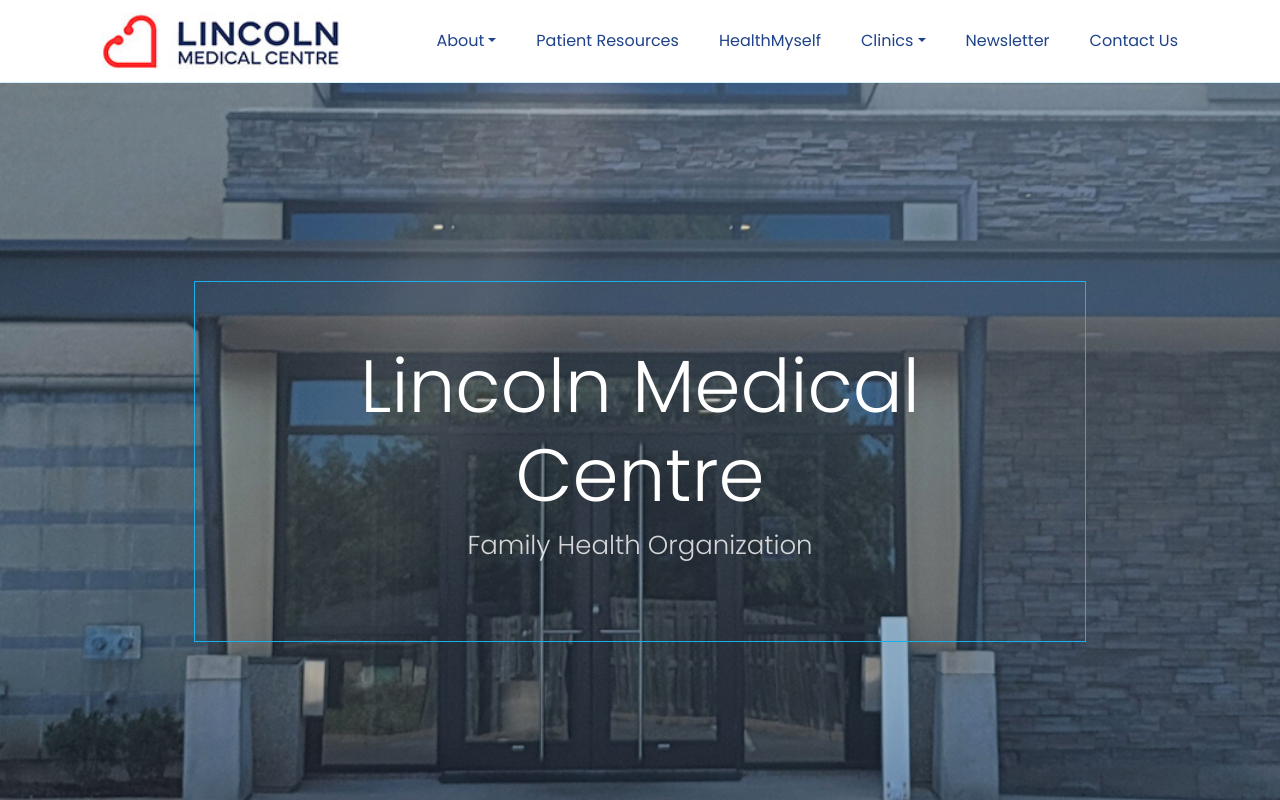
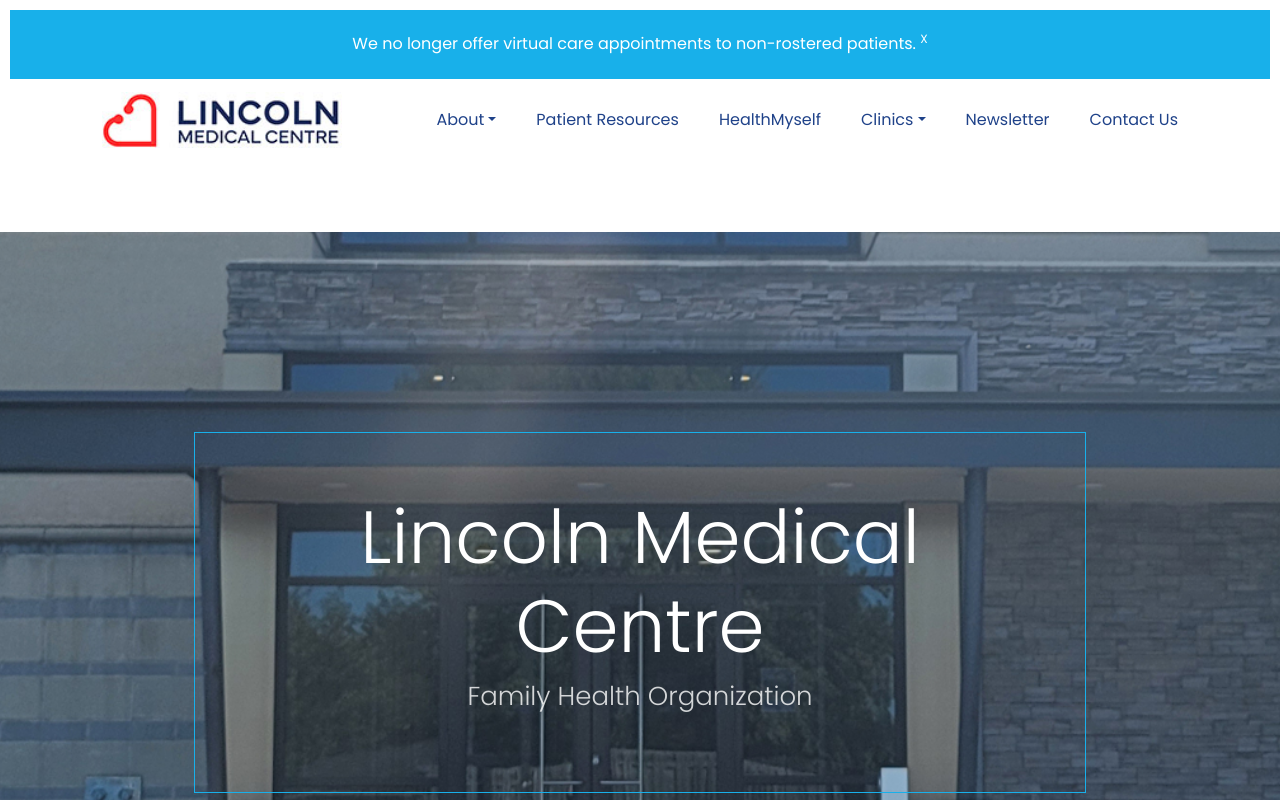
Before and after one commit to lincolnmedweb/lincolnmed, a Next.js app: page / in a window 1280 px wide. Shown: the top 800 px of the page. Built offline with nearby package versions, Linux system fonts and the light colour scheme.

Commit message:
Add banner above nav

```diff
--- a/components/shared/nav/Navigation.js
+++ b/components/shared/nav/Navigation.js
@@ -1,5 +1,6 @@
 import Link from "next/link";
-import { Container, Navbar, Nav } from "react-bootstrap";
+import { useRef, useState } from "react";
+import { Container, Row, Col, Navbar, Nav } from "react-bootstrap";
 import NavDropdown from "react-bootstrap/NavDropdown";
 import Image from "next/image";
 
@@ -7,9 +8,34 @@
 import logo from "../../../public/logo.jpg";
 
 const Navigation = () => {
+  const [visible, setVisible] = useState(true);
+
+  const idRef = useRef(null);
+
+  const removeBanner = () => {
+    setVisible((prev) => !prev);
+    if (idRef.current) {
+      idRef.current.classList.add("fixed-top");
+    }
+  };
+
   return (
     <div className={styles.nav}>
-      <Navbar expand="lg" className="fixed-top">
+      {visible && (
+        <div className="banner">
+          <Container>
+            <Row className="text-center">
+              <Col lg="12">
+                <p onClick={removeBanner}>
+                  We no longer offer virtual care appointments to non-rostered patients. <sup>X</sup>
+                </p>
+              </Col>
+            </Row>
+          </Container>
+        </div>
+      )}
+
+      <Navbar expand="lg" id="nav" ref={idRef}>
         <Container>
           <Navbar.Brand>
             <Link href="/">
```
